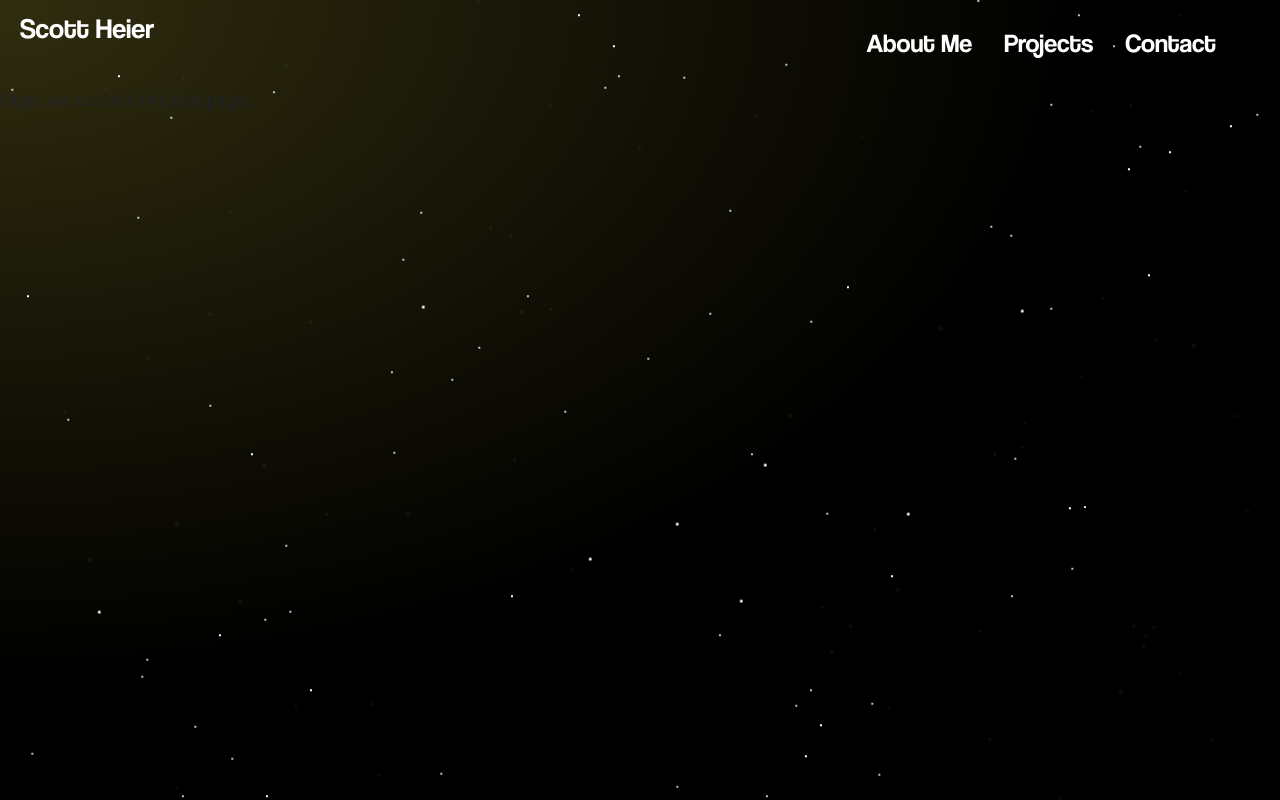
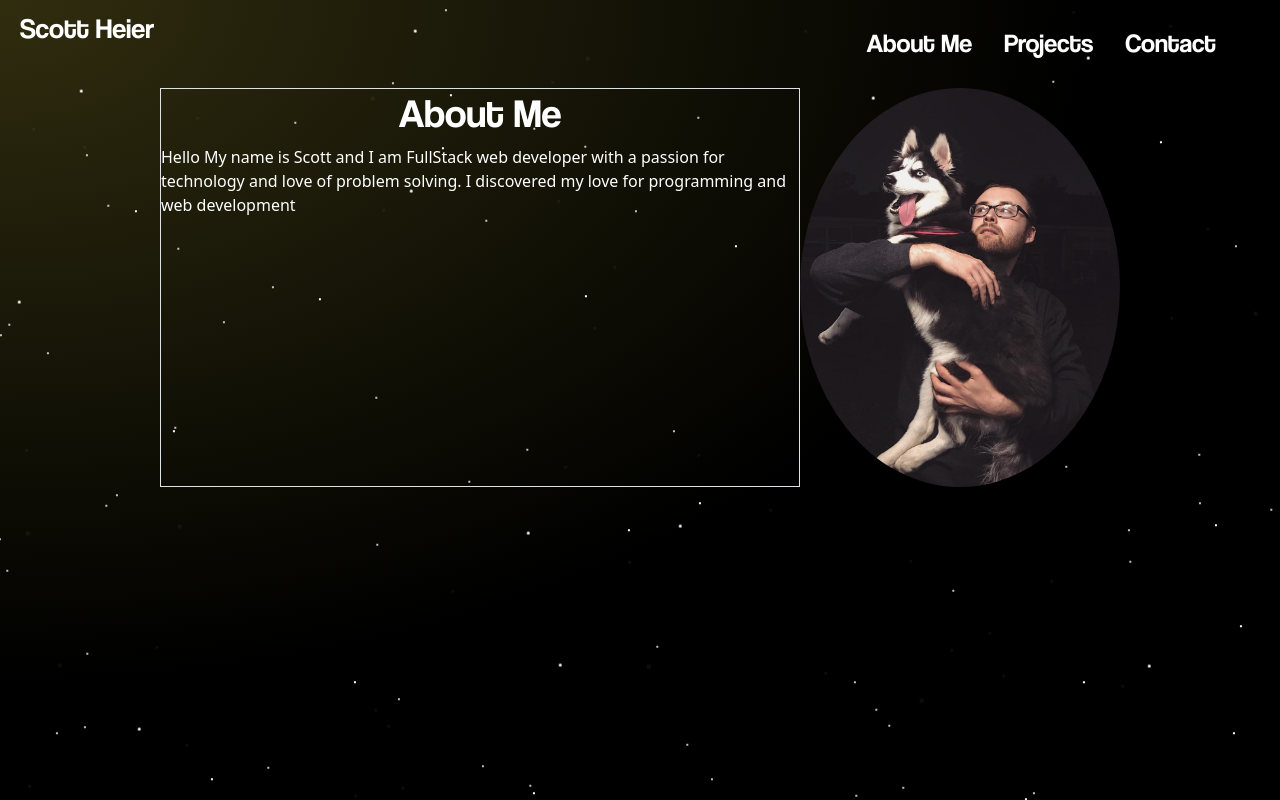
Before and after one commit to Azariill/sh-react-portfolio, a React (Create React App) app in the folder my-portfolio-app/: page /about in a window 1280 px wide. Built offline with nearby package versions, Linux system fonts and the light colour scheme.

Commit message:
added all naviagtion links and setup about section

```diff
--- a/my-portfolio-app/src/App.js
+++ b/my-portfolio-app/src/App.js
@@ -5,6 +5,8 @@ import Home from './components/Home';
 import NoMatch from './components/Layout/NoMatch';
 import Layout from './components/Layout';
 import Contact from './components/ContactForm';
+import Projects from './components/Projects';
+import AboutMe from './components/AboutMe';
 
 
 function App() {
@@ -14,6 +16,8 @@ function App() {
                 <Route path="/" element={<Layout/>}>
                   <Route  index element={<Home />} />
                   <Route path='/contact' element={<Contact/>}/>
+                  <Route path='/about' element={<AboutMe/>}/>
+                  <Route path='/projects' element={<Projects/>}/>
                   <Route path="*" element={<NoMatch />} />
                 </Route>
               </Routes>
--- /dev/null
+++ b/my-portfolio-app/src/components/AboutMe/index.js
@@ -0,0 +1,22 @@
+import './index.scss';
+import photoOfSelf from '../../assets/images/IMG_2827.JPG'
+
+const AboutMe = () =>{
+
+    return (
+        <>
+            <section className='about-me d-flex flex-row justify-content-center'>
+                <div className='border col-6 d-flex flex-column align-items-center'>
+                    <h1>About Me</h1>
+                    <p style={{color: "white"}}>Hello My name is Scott and I am FullStack web developer with a passion for technology and love of problem solving. I discovered my love for programming and web development   </p>
+                </div>
+                <div className='personal-photo-div col-3'>
+                    <img className='personal-photo' src={photoOfSelf} alt='myself and my husky'/>
+                </div>
+
+            </section>
+        </>
+    )
+}
+
+export default AboutMe;
--- /dev/null
+++ b/my-portfolio-app/src/components/AboutMe/index.scss
@@ -0,0 +1,11 @@
+.personal-photo{
+    opacity: 100;
+    animation: none;
+    background-color: black !important;
+    width: 100%;
+    height: 100%;
+    border-radius: 50%;
+}
+.personal-photo-div{
+    z-index: 1;
+}
--- a/my-portfolio-app/src/components/ContactForm/index.js
+++ b/my-portfolio-app/src/components/ContactForm/index.js
@@ -73,7 +73,7 @@ if(name && email && message){
                 <button type="submit" className="mt-5">Submit</button>
             </form>
           </div>
-          <div className='imageDiv col-sm-12 col-md-5'>
+          <div className='img-div col-sm-12 col-md-6'>
             <img src={spaceMan} alt='floating guy in space'/>
 
           </div>
--- a/my-portfolio-app/src/components/Home/index.scss
+++ b/my-portfolio-app/src/components/Home/index.scss
@@ -67,12 +67,12 @@
 
 
 .img-div{
-    height:350px;
+
     opacity: 1;
     animation: fadeIn 1s 6s backwards;
 
     img{
-        width: 80%;
+        width: 100%;
         height: 100%;
         opacity: .8;
 
--- a/my-portfolio-app/src/components/Layout/NoMatch/index.js
+++ b/my-portfolio-app/src/components/Layout/NoMatch/index.js
@@ -2,8 +2,8 @@ import React from 'react';
 
 const NoMatch = () => {
   return (
-    <div>
-      Oops, we couldn't find that page.
+    <div className='wrongPage p-5 m-5'>
+      Oops, that page no longer exists.
     </div>
   );
 };
--- a/my-portfolio-app/src/components/Layout/index.scss
+++ b/my-portfolio-app/src/components/Layout/index.scss
@@ -1,5 +1,10 @@
-
-    main{
+main{
         margin: 0;
         padding: 0;
     }
+ .wrongPage{
+        color: rgba(255, 255, 255, 0.884);
+        font-size: 60px;
+        text-align: center;
+        text-shadow: 1px 1px 2px yellow;
+    }
```
Also changed, not shown: my-portfolio-app/src/components/Projects/index.js (+12 -0 lines), my-portfolio-app/src/assets/images/IMG_2827.JPG (added), my-portfolio-app/src/components/Projects/index.scss (added).
